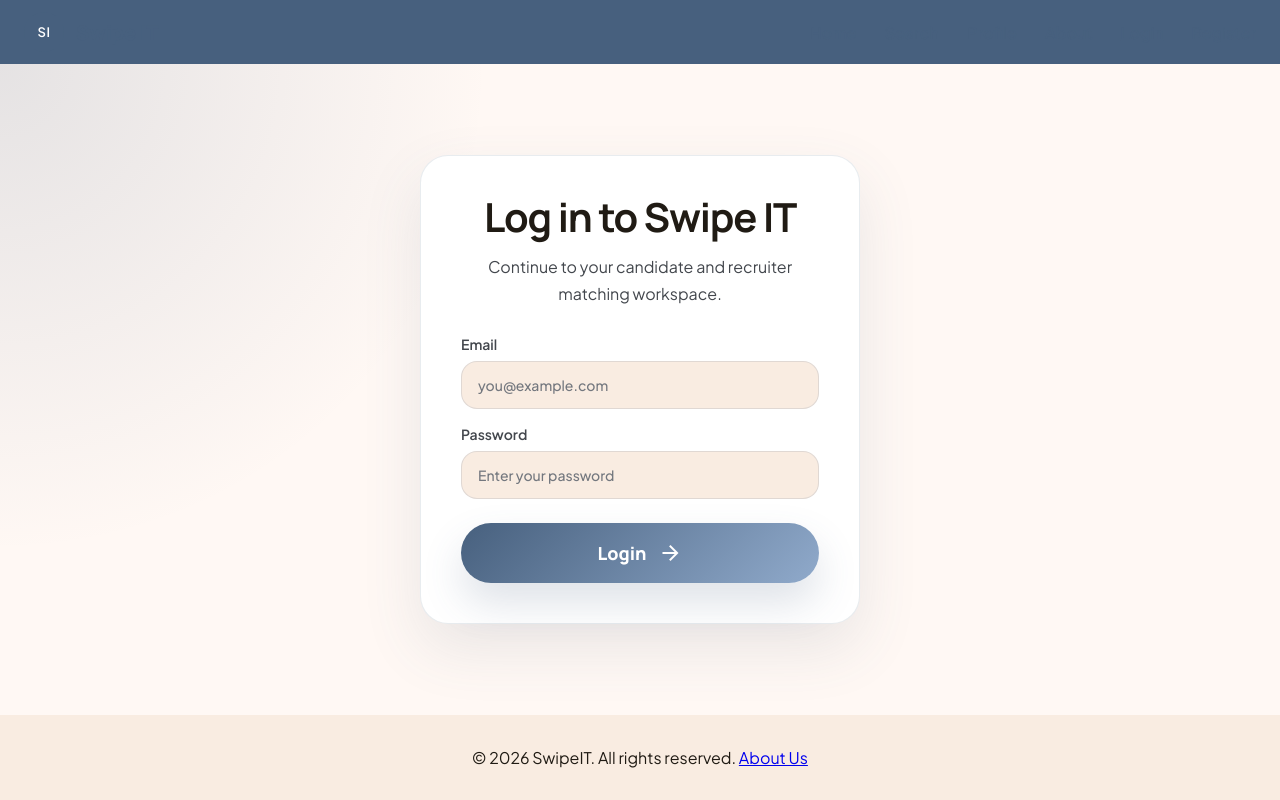
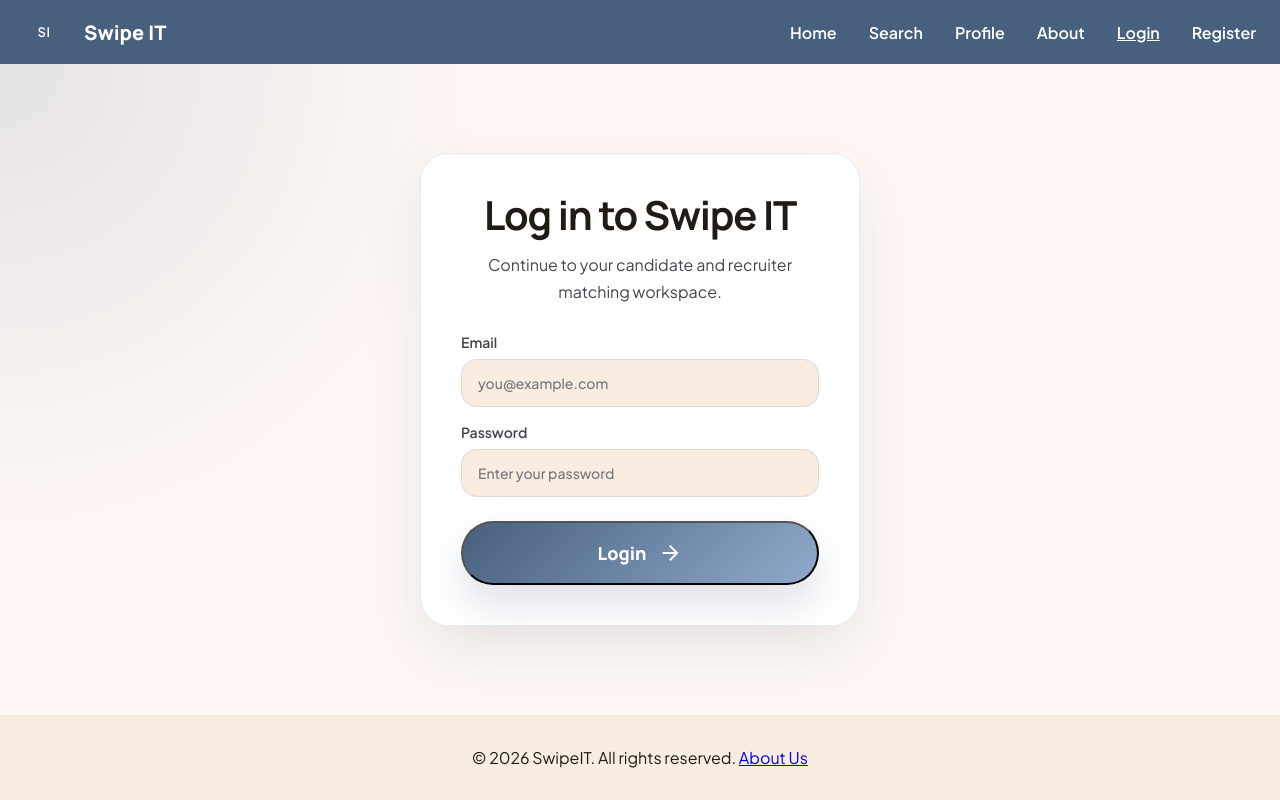
Before and after one commit to gusbo9233/SwipeIT, a React (Vite) app: page /login in a window 1280 px wide. Built offline with nearby package versions, Linux system fonts and the light colour scheme.

Commit message:
remove dublicate styles

```diff
--- a/src/components/base/Header.css
+++ b/src/components/base/Header.css
@@ -7,22 +7,42 @@
 .top-bar-row {
   align-items: center;
   display: flex;
-  gap: 24px;
+  gap: 3rem;
   padding: 12px 24px;
 }
 
 .brand {
   align-items: center;
   display: flex;
-  gap: 8px;
+  gap: 1.25rem;
   color: #ffffff;
   text-decoration: none;
   font-weight: 700;
 }
 
+.brand span:last-child {
+  font-family: var(--font-headline);
+  font-size: 20px;
+  font-weight: 800;
+}
+
+.brand-mark {
+  align-items: center;
+  background: var(--color-primary);
+  border-radius: 999px;
+  color: #ffffff;
+  display: flex;
+  font-size: 13px;
+  font-weight: 800;
+  height: 40px;
+  justify-content: center;
+  letter-spacing: 0.04em;
+  width: 40px;
+}
+
 .desktop-nav {
   display: flex;
-  gap: 16px;
+  gap: 2rem;
   margin-left: auto;
 }
 
@@ -54,7 +74,7 @@
 .mobile-nav {
   display: none;
   flex-direction: column;
-  gap: 12px;
+  gap: 1.25rem;
   padding: 0 24px;
   max-height: 0;
   overflow: hidden;
--- a/src/index.css
+++ b/src/index.css
@@ -46,17 +46,3 @@ body {
     'GRAD' 0,
     'opsz' 24;
 }
-
-.brand-mark {
-  align-items: center;
-  background: var(--color-primary);
-  border-radius: 999px;
-  color: #ffffff;
-  display: flex;
-  font-size: 13px;
-  font-weight: 800;
-  height: 40px;
-  justify-content: center;
-  letter-spacing: 0.04em;
-  width: 40px;
-}
--- a/src/pages/Home.css
+++ b/src/pages/Home.css
@@ -1,40 +1,6 @@
-.brand,
-.desktop-nav,
 .hero-actions {
   align-items: center;
   display: flex;
-}
-
-.brand {
-  color: var(--color-primary);
-  gap: 12px;
-  text-decoration: none;
-}
-
-.brand span:last-child {
-  font-family: var(--font-headline);
-  font-size: 20px;
-  font-weight: 800;
-}
-
-.desktop-nav {
-  gap: 28px;
-}
-
-.desktop-nav a {
-  color: var(--color-primary);
-  font-weight: 700;
-  text-decoration: none;
-}
-
-.desktop-nav a:hover {
-  color: var(--color-primary-dark);
-}
-
-button {
-  border: 0;
-  cursor: pointer;
-  font: inherit;
 }
 
 .mobile-menu {
@@ -89,7 +55,8 @@ button {
 .hero-panel {
   aspect-ratio: 0.82;
   display: grid;
-  margin-bottom: 15%; /* account for card tilt/rotation space */
+  margin-bottom: 15%;
+  /* account for card tilt/rotation space */
 }
 
 .swipe-card {
@@ -224,6 +191,7 @@ button {
   gap: 8px;
   justify-content: center;
   padding: 14px 16px;
+  border: none;
   transition:
     transform 160ms ease,
     box-shadow 180ms ease;
@@ -245,9 +213,6 @@ button {
 }
 
 @media (max-width: 760px) {
-  .desktop-nav {
-    display: none;
-  }
 
   .mobile-menu {
     display: block;
```
